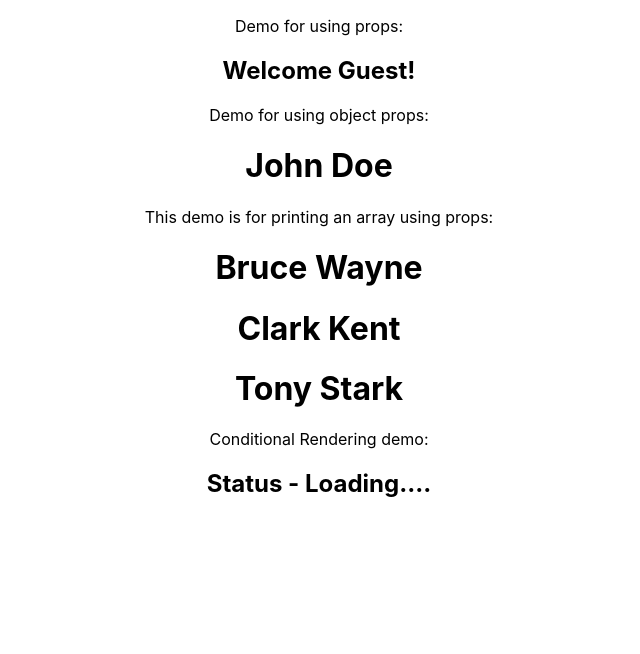
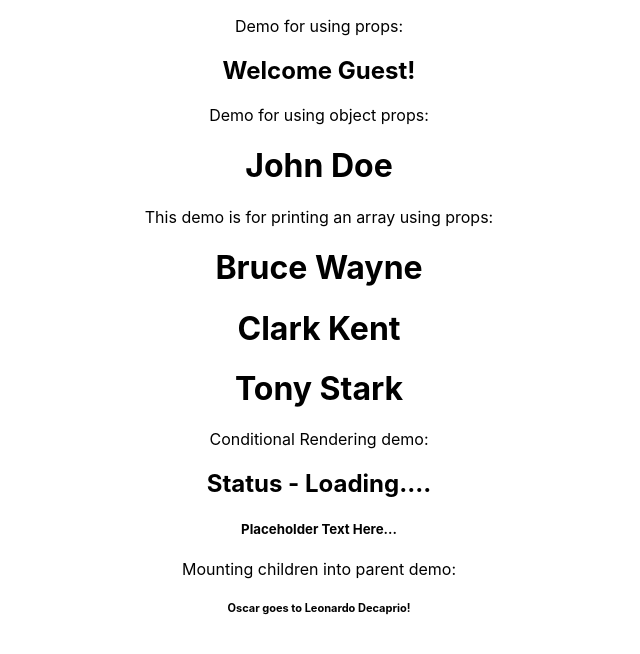
Before and after one commit to rahull0354/TS-Tutorial, a React (Create React App) app: page / in a window 1280 px wide. Shown: the top 654 px of the page, without its empty margins (321-961 px from the left). Built offline with nearby package versions, Linux system fonts and the light colour scheme.

Commit message:
added parent child mounting component demo

```diff
--- a/src/App.tsx
+++ b/src/App.tsx
@@ -1,5 +1,7 @@
 import "./App.css";
 import { Greet } from "./components/Greet";
+import { Heading } from "./components/Heading";
+import { Oscar } from "./components/Oscar";
 import { Person } from "./components/Person";
 import { PersonList } from "./components/PersonList";
 import { Status } from "./components/Status";
@@ -38,6 +40,12 @@ function App() {
 
       {/* conditional rendering using props demo: */}
       <Status status="loading" />
+
+      {/* Rendering child component inside parent component */}
+      <Heading>Placeholder Text Here...</Heading>
+      <Oscar>
+        <Heading>Oscar goes to Leonardo Decaprio!</Heading>
+      </Oscar>
     </div>
   );
 }
--- /dev/null
+++ b/src/components/Heading.tsx
@@ -0,0 +1,11 @@
+type HeadingProps = {
+    children: String
+}
+
+export const Heading = (props: HeadingProps) => {
+    return (
+        <div>
+            <h5>{props.children}</h5>
+        </div>
+    )
+}
--- /dev/null
+++ b/src/components/Oscar.tsx
@@ -0,0 +1,12 @@
+type OscarProps = {
+    children: React.ReactNode
+}
+
+export const Oscar = (props: OscarProps) => {
+    return (
+        <div>
+            <p>Mounting children into parent demo:</p>
+            <h5>{props.children}</h5>
+        </div>
+    )
+}
```
